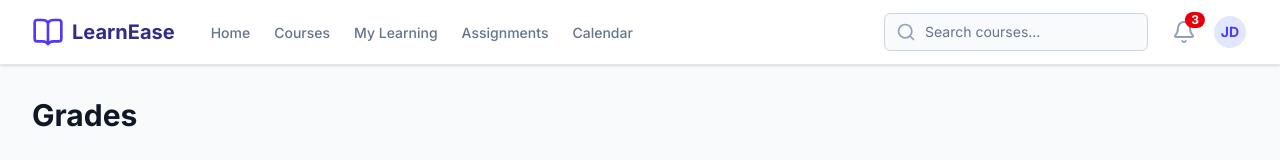
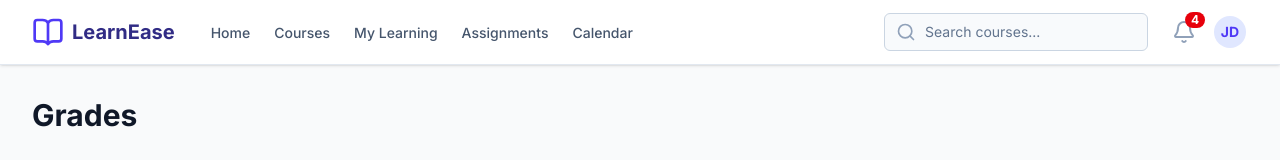
Before and after one commit to olibbeto/E-Learning-Platform---HCI-Usability-Evaluation, a Next.js app: page /E-Learning-Platform---HCI-Usability-Evaluation/grades in a window 1280 px wide. Shown: the top 160 px of the page. Built offline with nearby package versions, Linux system fonts and the light colour scheme.

Commit message:
fix(phase1+3a+4b): live notification badge, aria-current on nav links, focus rings

```diff
--- a/src/components/layout/Navbar.tsx
+++ b/src/components/layout/Navbar.tsx
@@ -13,8 +13,7 @@ import {
   Settings,
   LogOut,
 } from "lucide-react";
-// Assuming useApp is exported from a context file
-// import { useApp } from "@/context/AppContext";
+import { useApp } from "@/context/AppContext";
 
 export function Navbar() {
   const pathname = usePathname();
@@ -24,9 +23,7 @@ export function Navbar() {
   const [isProfileOpen, setIsProfileOpen] = useState(false);
   const [isMobileSearchOpen, setIsMobileSearchOpen] = useState(false);
 
-  // Mocking useApp since it's not defined in the prompt's provided files
-  // const { unreadNotificationsCount } = useApp();
-  const unreadNotificationsCount = 3;
+  const { unreadNotificationsCount } = useApp();
 
   const navLinks = [
     { name: "Home", href: "/" },
@@ -57,19 +54,23 @@ export function Navbar() {
             </Link>
 
             <div className="hidden md:ml-8 md:flex md:space-x-4">
-              {navLinks.map((link) => (
+              {navLinks.map((link) => {
+                const isActive = pathname === link.href;
+                return (
                   <Link
                     key={link.name}
                     href={link.href}
-                  className={`inline-flex items-center px-1 pt-1 border-b-2 text-sm font-medium ${
-                    pathname === link.href
+                    aria-current={isActive ? 'page' : undefined}
+                    className={`inline-flex items-center px-1 pt-1 border-b-2 text-sm font-medium transition-colors focus-visible:outline-none focus-visible:ring-2 focus-visible:ring-indigo-500 focus-visible:ring-offset-2 rounded-sm ${
+                      isActive
                         ? "border-indigo-500 text-indigo-600"
-                      : "border-transparent text-slate-500 hover:border-slate-300 hover:text-slate-700"
+                        : "border-transparent text-slate-600 hover:border-slate-300 hover:text-slate-800"
                     }`}
                   >
                     {link.name}
                   </Link>
-              ))}
+                );
+              })}
             </div>
           </div>
 
@@ -182,12 +183,15 @@ export function Navbar() {
       {isMobileMenuOpen && (
         <div className="md:hidden border-b border-slate-200 bg-white">
           <div className="pt-2 pb-3 space-y-1">
-            {navLinks.map((link) => (
+            {navLinks.map((link) => {
+              const isActive = pathname === link.href;
+              return (
                 <Link
                   key={link.name}
                   href={link.href}
-                className={`block pl-3 pr-4 py-2 border-l-4 text-base font-medium ${
-                  pathname === link.href
+                  aria-current={isActive ? 'page' : undefined}
+                  className={`block pl-3 pr-4 py-3 border-l-4 text-base font-medium min-h-[44px] flex items-center ${
+                    isActive
                       ? "border-indigo-500 text-indigo-700 bg-indigo-50"
                       : "border-transparent text-slate-600 hover:text-slate-800 hover:bg-slate-50 hover:border-slate-300"
                   }`}
@@ -195,7 +199,8 @@ export function Navbar() {
                 >
                   {link.name}
                 </Link>
-            ))}
+              );
+            })}
           </div>
           <div className="pt-4 pb-3 border-t border-slate-200">
             <div className="flex items-center px-4">
```
Lines whose indentation alone changed are shown as unchanged.
